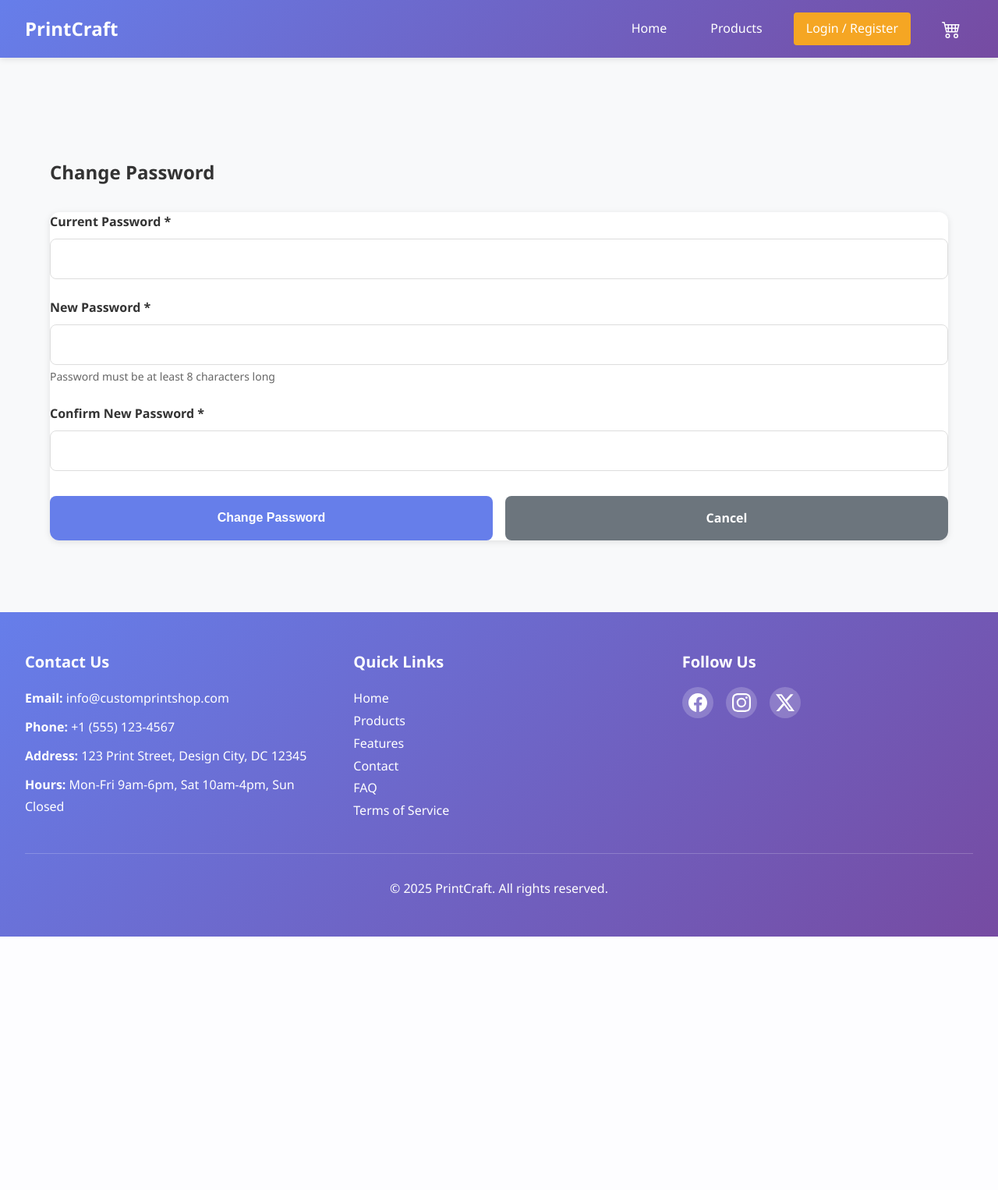
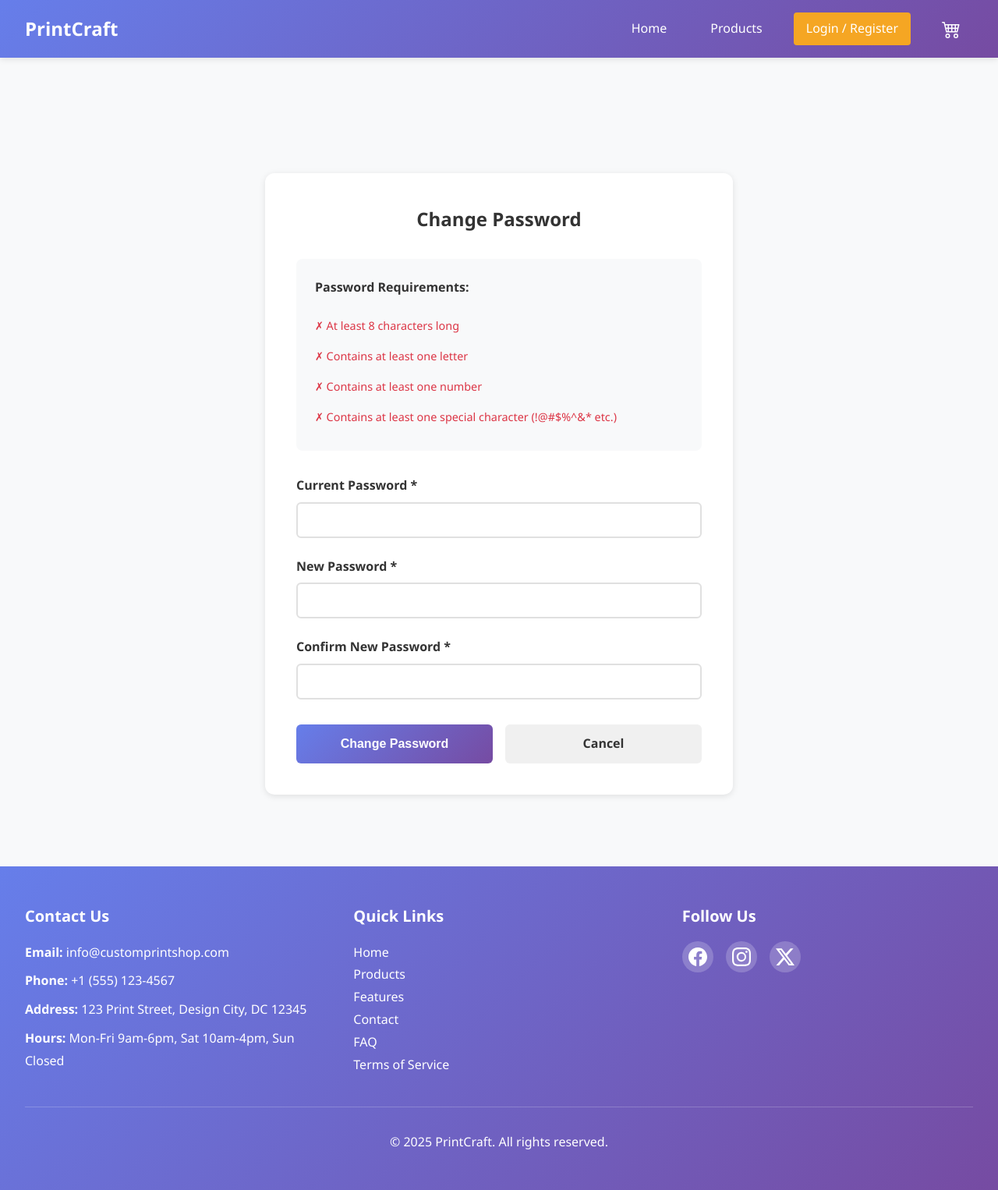
Before and after one commit to melissa0987/custom-print-shop, a Flask app: template app/templates/auth/change_password.html in a window 1280 px wide. Shown: the whole page at 78% size. Before the commit the page ends 1201 px from the top, so only its background shows below. Run offline with Flask 3, Linux system fonts and the light colour scheme; the template is opened without the code that fills it, so the values that code supplies are empty; parts of the project's set-up code (start-up, migrations or seed data) failed here and were passed over; some libraries are stand-ins or nearby versions.

Commit message:
feat: change password implemented

```diff
--- a/app/templates/auth/change_password.html
+++ b/app/templates/auth/change_password.html
@@ -4,10 +4,33 @@
 {% block content %}
 <section class="change-password-page">
     <div class="container">
-        <h1>Change Password</h1>
+        <div class="change-password-card">
+            <h1>Change Password</h1>
 
-        <div class="card">
-            <form id="change-password-form">
+            {% with messages = get_flashed_messages(with_categories=true) %}
+                {% if messages %}
+                    <div class="flash-messages">
+                        {% for category, message in messages %}
+                            <div class="flash-message flash-{{ category }}">
+                                {{ message }}
+                                <button onclick="this.parentElement.remove()">&times;</button>
+                            </div>
+                        {% endfor %}
+                    </div>
+                {% endif %}
+            {% endwith %}
+
+            <div class="password-requirements">
+                <h3>Password Requirements:</h3>
+                <ul>
+                    <li id="req-length">✗ At least 8 characters long</li>
+                    <li id="req-letter">✗ Contains at least one letter</li>
+                    <li id="req-number">✗ Contains at least one number</li>
+                    <li id="req-special">✗ Contains at least one special character (!@#$%^&* etc.)</li>
+                </ul>
+            </div>
+
+            <form id="change-password-form" method="POST" action="{{ url_for('customer.change_password_page') }}">
                 <div class="form-group">
                     <label for="current_password">Current Password *</label>
                     <input type="password" id="current_password" name="current_password" required>
@@ -16,16 +39,16 @@
                 <div class="form-group">
                     <label for="new_password">New Password *</label>
                     <input type="password" id="new_password" name="new_password" required>
-                    <small>Password must be at least 8 characters long</small>
                 </div>
 
                 <div class="form-group">
                     <label for="confirm_password">Confirm New Password *</label>
                     <input type="password" id="confirm_password" name="confirm_password" required>
+                    <span id="password-match-message" class="match-message"></span>
                 </div>
 
                 <div class="form-actions">
-                    <button type="submit" class="btn-primary">Change Password</button>
+                    <button type="submit" class="btn-primary" id="submit-btn">Change Password</button>
                     <a href="{{ url_for('customer.profile') }}" class="btn-secondary">Cancel</a>
                 </div>
             </form>
@@ -33,49 +56,232 @@
     </div>
 </section>
 
+<style>
+.change-password-page {
+    padding: 120px 2rem 60px;
+    background-color: #f8f9fa;
+    min-height: calc(100vh - 200px);
+}
+
+.change-password-card {
+    max-width: 600px;
+    margin: 0 auto;
+    background: white;
+    padding: 2.5rem;
+    border-radius: 12px;
+    box-shadow: 0 2px 8px rgba(0,0,0,0.1);
+}
+
+.change-password-card h1 {
+    text-align: center;
+    margin-bottom: 2rem;
+    color: #333;
+}
+
+.password-requirements {
+    background: #f8f9fa;
+    padding: 1.5rem;
+    border-radius: 8px;
+    margin-bottom: 2rem;
+}
+
+.password-requirements h3 {
+    margin-top: 0;
+    margin-bottom: 1rem;
+    color: #333;
+    font-size: 1rem;
+}
+
+.password-requirements ul {
+    list-style: none;
+    padding: 0;
+    margin: 0;
+}
+
+.password-requirements li {
+    padding: 0.5rem 0;
+    color: #dc3545;
+    font-size: 0.9rem;
+}
+
+.password-requirements li.valid {
+    color: #28a745;
+}
+
+.form-group {
+    margin-bottom: 1.5rem;
+}
+
+.form-group label {
+    display: block;
+    margin-bottom: 0.5rem;
+    font-weight: 600;
+    color: #333;
+}
+
+.form-group input {
+    width: 100%;
+    padding: 0.75rem;
+    border: 2px solid #e0e0e0;
+    border-radius: 6px;
+    font-size: 1rem;
+    transition: border-color 0.3s;
+}
+
+.form-group input:focus {
+    outline: none;
+    border-color: #667eea;
+}
+
+.match-message {
+    display: block;
+    margin-top: 0.5rem;
+    font-size: 0.875rem;
+}
+
+.match-message.error {
+    color: #dc3545;
+}
+
+.match-message.success {
+    color: #28a745;
+}
+
+.form-actions {
+    display: flex;
+    gap: 1rem;
+    margin-top: 2rem;
+}
+
+.btn-primary, .btn-secondary {
+    flex: 1;
+    padding: 0.75rem;
+    border: none;
+    border-radius: 6px;
+    cursor: pointer;
+    font-weight: bold;
+    font-size: 1rem;
+    text-align: center;
+    text-decoration: none;
+    transition: all 0.3s;
+    display: flex;
+    align-items: center;
+    justify-content: center;
+}
+
+.btn-primary {
+    background: linear-gradient(135deg, #667eea 0%, #764ba2 100%);
+    color: white;
+}
+
+.btn-primary:hover:not(:disabled) {
+    transform: translateY(-2px);
+    box-shadow: 0 4px 12px rgba(102, 126, 234, 0.4);
+}
+
+.btn-primary:disabled {
+    opacity: 0.6;
+    cursor: not-allowed;
+}
+
+.btn-secondary {
+    background: #f0f0f0;
+    color: #333;
+}
+
+.btn-secondary:hover {
+    background: #e0e0e0;
+}
+
+.flash-messages {
+    margin-bottom: 1.5rem;
+}
+</style>
 
 <script>
-document.getElementById('change-password-form').addEventListener('submit', async (e) => {
-    e.preventDefault();
+document.addEventListener('DOMContentLoaded', function() {
+    const newPasswordInput = document.getElementById('new_password');
+    const confirmPasswordInput = document.getElementById('confirm_password');
+    const matchMessage = document.getElementById('password-match-message');
+    const submitBtn = document.getElementById('submit-btn');
 
-    const currentPassword = document.getElementById('current_password').value;
-    const newPassword = document.getElementById('new_password').value;
-    const confirmPassword = document.getElementById('confirm_password').value;
+    const requirements = {
+        length: document.getElementById('req-length'),
+        letter: document.getElementById('req-letter'),
+        number: document.getElementById('req-number'),
+        special: document.getElementById('req-special')
+    };
 
-    // Validation
-    if (newPassword !== confirmPassword) {
-        alert('New passwords do not match');
-        return;
+    function validatePassword(password) {
+        // Check each requirement
+        requirements.length.classList.toggle('valid', password.length >= 8);
+        requirements.length.textContent = (password.length >= 8 ? '✓' : '✗') + ' At least 8 characters long';
+
+        const hasLetter = /[a-zA-Z]/.test(password);
+        requirements.letter.classList.toggle('valid', hasLetter);
+        requirements.letter.textContent = (hasLetter ? '✓' : '✗') + ' Contains at least one letter';
+
+        const hasNumber = /\d/.test(password);
+        requirements.number.classList.toggle('valid', hasNumber);
+        requirements.number.textContent = (hasNumber ? '✓' : '✗') + ' Contains at least one number';
+
+        const hasSpecial = /[!@#$%^&*()_+\-=\[\]{};:'",.<>?/\\|`~]/.test(password);
+        requirements.special.classList.toggle('valid', hasSpecial);
+        requirements.special.textContent = (hasSpecial ? '✓' : '✗') + ' Contains at least one special character';
     }
 
-    if (newPassword.length < 8) {
-        alert('Password must be at least 8 characters long');
-        return;
+    function checkPasswordMatch() {
+        const password = newPasswordInput.value;
+        const confirm = confirmPasswordInput.value;
+
+        if (confirm === '') {
+            matchMessage.textContent = '';
+            matchMessage.className = 'match-message';
+            submitBtn.disabled = false;
+            return;
+        }
+
+        if (password === confirm) {
+            matchMessage.textContent = '✓ Passwords match';
+            matchMessage.className = 'match-message success';
+            submitBtn.disabled = false;
+        } else {
+            matchMessage.textContent = '✗ Passwords do not match';
+            matchMessage.className = 'match-message error';
+            submitBtn.disabled = true;
+        }
     }
 
-    try {
-        const response = await fetch('{{ url_for("customer.change_password") }}', {
-            method: 'POST',
-            headers: {
-                'Content-Type': 'application/json',
-            },
-            body: JSON.stringify({
-                current_password: currentPassword,
-                new_password: newPassword
-            })
-        });
+    newPasswordInput.addEventListener('input', function() {
+        validatePassword(this.value);
+        checkPasswordMatch();
+    });
 
-        const data = await response.json();
+    confirmPasswordInput.addEventListener('input', checkPasswordMatch);
 
-        if (response.ok) {
-            alert('Password changed successfully!');
-            window.location.href = '{{ url_for("customer.profile") }}';
-        } else {
-            alert(data.error || 'Failed to change password');
+    document.getElementById('change-password-form').addEventListener('submit', function(e) {
+        const password = newPasswordInput.value;
+        const confirm = confirmPasswordInput.value;
+
+        const allValid =
+            password.length >= 8 &&
+            /[a-zA-Z]/.test(password) &&
+            /\d/.test(password) &&
+            /[!@#$%^&*()_+\-=\[\]{};:'",.<>?/\\|`~]/.test(password);
+
+        if (password !== confirm) {
+            e.preventDefault();
+            alert('Passwords do not match');
+            return;
         }
-    } catch (error) {
-        alert('An error occurred. Please try again.');
-    }
+
+        if (!allValid) {
+            e.preventDefault();
+            alert('Please meet all password requirements');
+            return;
+        }
+    });
 });
 </script>
+
 {% endblock %}
```
Also changed, not shown: app/routes/customer.py (+36 -21 lines), app/services/customer_service.py (+25 -11 lines), app/utils/validators.py (+11 -0 lines).
